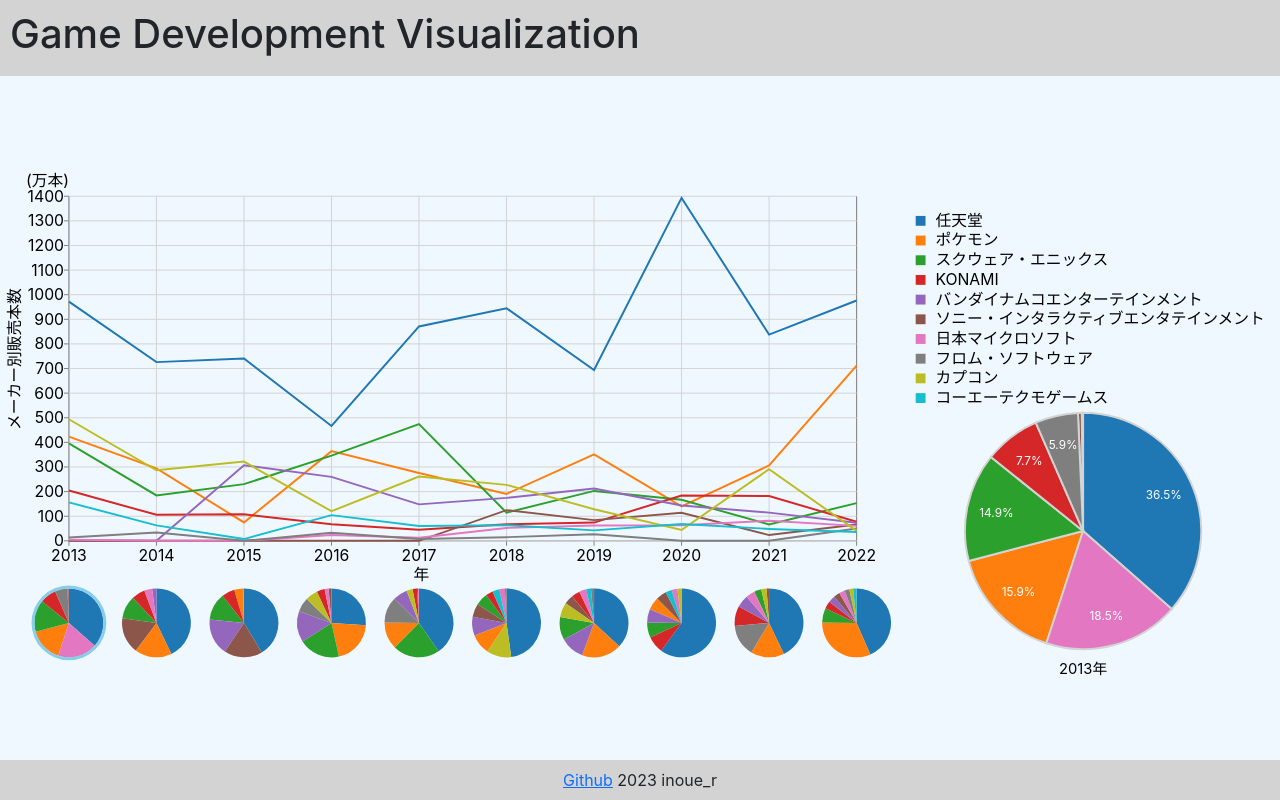
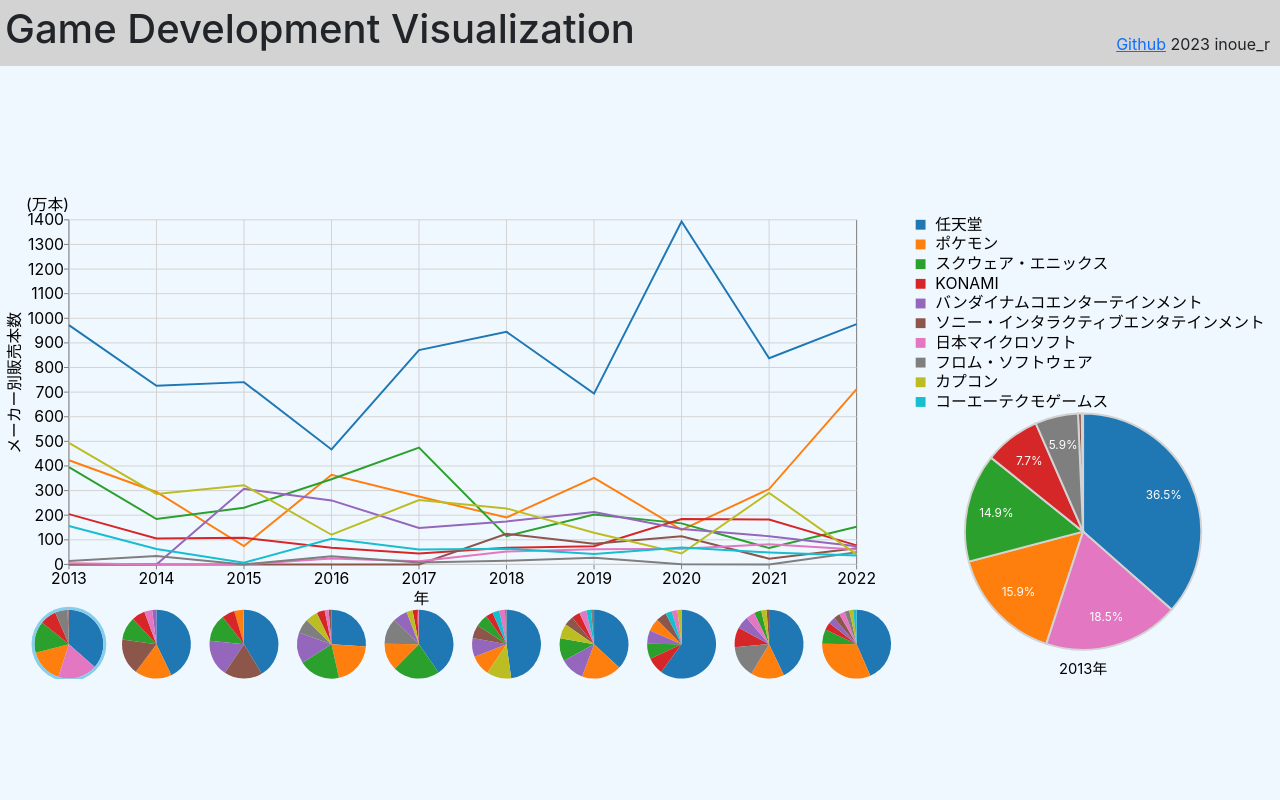
Before and after one commit to inoue021231/game-development-vis, a React (Create React App) app: page / in a window 1280 px wide. Built offline with nearby package versions, Linux system fonts and the light colour scheme.

Commit message:
change screen

```diff
--- a/src/App.css
+++ b/src/App.css
@@ -13,7 +13,15 @@
 
 .header {
   background-color: lightgray;
-  padding: 10px;
+  display: flex;
+  padding: 5px;
+}
+
+.user {
+  margin-right: 5px;
+  margin-left: auto;
+  margin-top: auto;
+  margin-bottom: 5px;
 }
 
 .svg__container {
@@ -24,23 +32,7 @@
   width: 100%;
 }
 
-.footer {
-  background-color: lightgrey;
-  padding: 8px;
-  width: 100%;
-  text-align: center;
-}
-
-text:hover {
-  background-color: aqua;
-  display: inline-block;
-}
-
 .svg__content {
   width: 100%;
   height: 100%;
 }
-
-.svg__content text {
-  background: red;
-}
--- a/src/App.jsx
+++ b/src/App.jsx
@@ -7,16 +7,19 @@
     <div className="app-container">
       <div className="header">
         <h1>Game Development Visualization</h1>
+        <div className="user">
+          <a href="https://github.com/inoue021231/game-development-viz">
+            Github
+          </a>{" "}
+          2023 inoue_r
+        </div>
       </div>
 
       <div className="svg__container">
         <Chart data={Data} />
       </div>
 
-      <div className="footer">
-        <a href="https://github.com/inoue021231/game-development-viz">Github</a>{" "}
-        2023 inoue_r
-      </div>
+      <div className="footer"></div>
     </div>
   );
 };
--- a/src/Chart.jsx
+++ b/src/Chart.jsx
@@ -1,4 +1,3 @@
-/* import Data from "./data.json"; */
 import { useState } from "react";
 import * as d3 from "d3";
 import "./App.css";
@@ -18,7 +17,6 @@
 
   const years = Object.keys(data).sort();
   const firstYear = Number(years[0]);
-  //const lastYear = Number(years[years.length - 1]);
 
   const makerStr = "メーカー";
   const salesCountStr = "総販売本数";
@@ -171,8 +169,12 @@
   };
 
   return (
-    <svg viewBox={`0 0 ${w + 100} ${h + 100}`} className="svg__content">
-      <g transform={`translate(${margin - 30},${h - margin / 2}) scale(1,-1)`}>
+    <svg viewBox={`0 0 ${w + 100} ${h + 50}`} className="svg__content">
+      <g
+        transform={`translate(${margin - 30},${
+          h - (margin * 2) / 3
+        }) scale(1,-1)`}
+      >
         <Axis
           {...{
             w,
--- a/src/Circle.jsx
+++ b/src/Circle.jsx
@@ -48,7 +48,7 @@
   }
   return (
     <g>
-      <g transform={`translate(${margin - 30},${h + (margin * 1) / 3})`}>
+      <g transform={`translate(${margin - 30},${h + margin / 7})`}>
         {miniPieData.map((pie, i) => {
           return pie.map((item, j) => {
             return (
@@ -74,7 +74,7 @@
           <path d={highlightCircle} fill="skyblue"></path>
         </g>
       </g>
-      <g transform={`translate(${lineW + margin * 3},${h - 60})`}>
+      <g transform={`translate(${lineW + margin * 3},${h - margin})`}>
         {miniPieData[selectYear - firstYear].map((item, i) => {
           const percentage =
             ((item.endAngle - item.startAngle) / (2 * Math.PI)) * 100;
--- a/src/Legend.jsx
+++ b/src/Legend.jsx
@@ -3,6 +3,8 @@
 const Legend = ({
   h,
   margin,
+  color,
+  legendW,
   topRankList,
   xScale,
   yearCount,
@@ -10,8 +12,6 @@
   handleMakerMouseLeave,
   handleChangeMaker,
   highlightMakerIndex,
-  legendW,
-  color,
 }) => {
   return (
     <g>
@@ -19,7 +19,7 @@
         return (
           <g
             transform={`translate(${xScale(yearCount - 1) + 60},${
-              h - margin - 20 * i - 20
+              h - margin - 20 * i
             }) scale(1,-1)`}
             key={i}
             onMouseEnter={() => handleMakerMouseEnter(i)}
--- a/src/LineChart.jsx
+++ b/src/LineChart.jsx
@@ -1,10 +1,10 @@
 import "./App.css";
 
 const LineAllPlot = ({
+  color,
   topRankList,
   line,
   highlightMakerIndex,
-  color,
   handleMakerMouseEnter,
   handleMakerMouseLeave,
 }) => {
@@ -30,6 +30,7 @@
               d={linePath}
               stroke="transparent"
               strokeWidth="20"
+              style={{ cursor: "pointer" }}
               onMouseEnter={() => handleMakerMouseEnter(i)}
               onMouseLeave={handleMakerMouseLeave}
             ></path>
@@ -97,10 +98,10 @@
           })}
           <LineAllPlot
             {...{
+              color,
               topRankList,
               line,
               highlightMakerIndex,
-              color,
               handleMakerMouseEnter,
               handleMakerMouseLeave,
             }}
```
